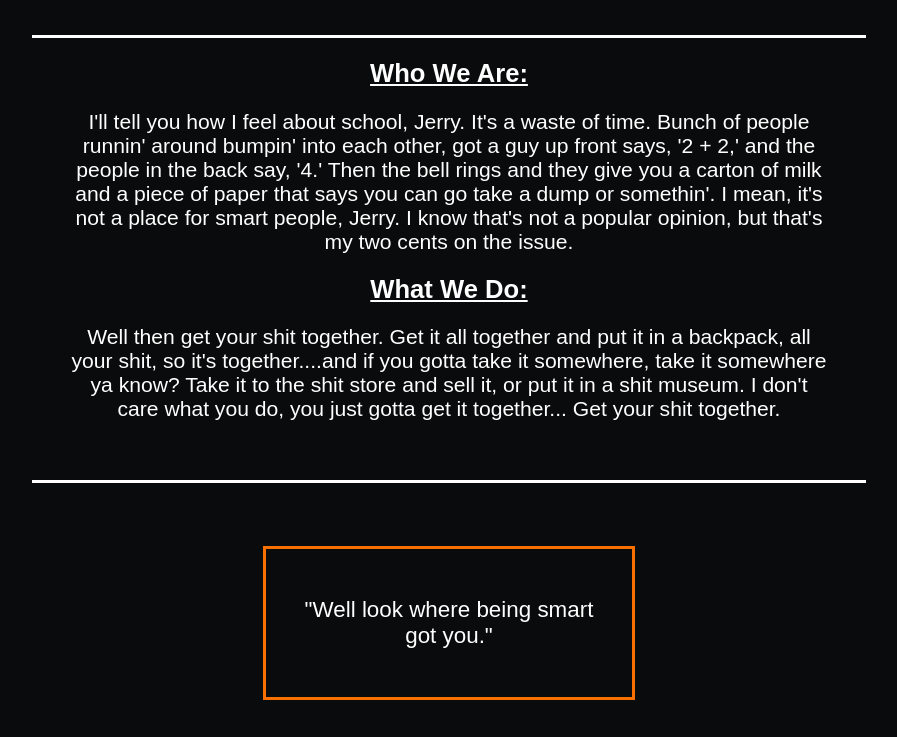
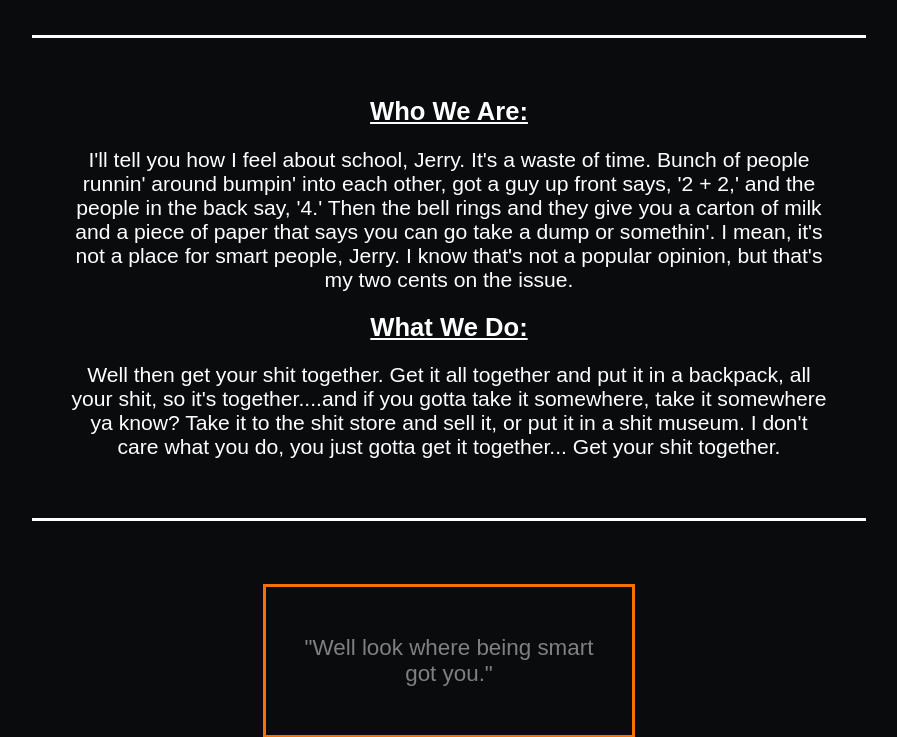
Before and after one commit to frannyaimee/ROAStudio, a plain HTML site: page about.html in a window 1280 px wide. Shown: the part 289-1026 px from the top of the page, without its empty margins (191-1088 px from the left). Drawn offline with nearby package versions, Linux system fonts and the light colour scheme.

Commit message:
Just a few spacing changes made on the about page

```diff
--- a/style.css
+++ b/style.css
@@ -173,7 +173,7 @@ a#quote:hover {
   font-size: 1.65vw;
   text-align: center;
   margin: 0 auto;
-  padding: 0 3% 3% 3%;
+  padding: 3%;
   color: white;
   border-top: solid 3px white;
   border-bottom: solid 3px white;
@@ -190,7 +190,7 @@ h2 {
   border: solid 3px #f77000;
   margin: 0 auto;
   margin-top: 5%;
-  color: white;
+  color: gray;
   text-align: center;
   padding: 2%;
   margin-bottom: 5%;
```
